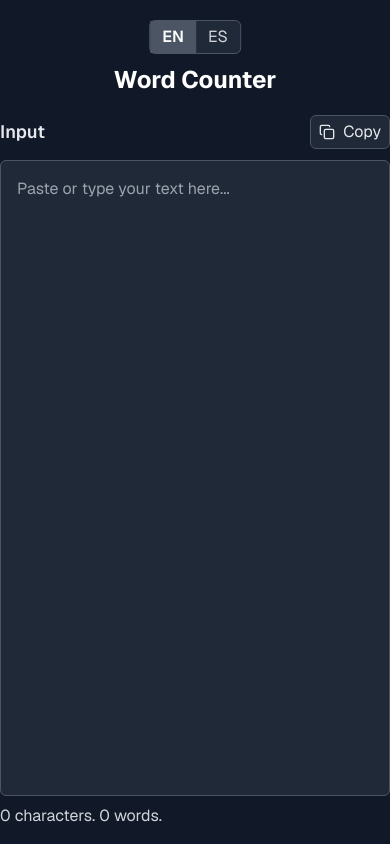
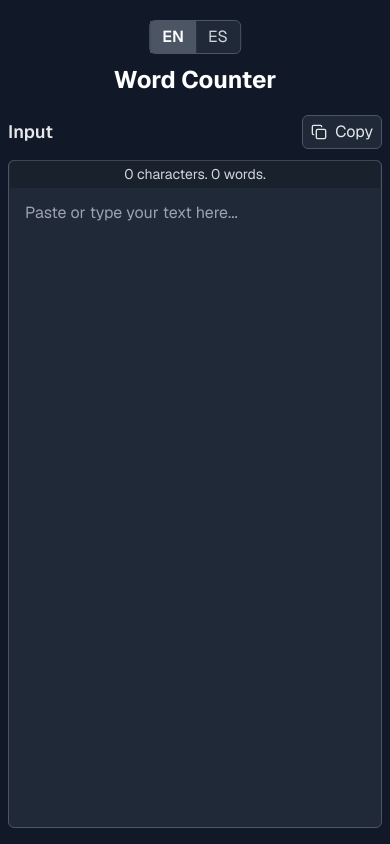
Before and after one commit to andremov/word-counter, a Next.js app: page /en in a window 390 px wide. Built offline with nearby package versions, Linux system fonts and the light colour scheme.

Commit message:
revise mobile styles

```diff
--- a/src/_components/word-counter.tsx
+++ b/src/_components/word-counter.tsx
@@ -57,8 +57,8 @@ export default function WordCounter({ lang = "en" }: { lang?: "en" | "es" }) {
     <div className="container mx-auto flex h-full flex-col">
       <Header lang={lang} />
 
-      <div className={clsx(["flex flex-1 gap-4"])}>
-        <div className={clsx(["flex w-full flex-col gap-2"])}>
+      <div className="flex flex-1 gap-4">
+        <div className="relative mx-auto flex w-full max-w-md flex-col gap-2 px-2">
           <div className="flex h-10 items-center justify-between">
             <h2 className="text-lg font-semibold text-gray-200">
               {localeStrings.labels.input}
@@ -85,16 +85,16 @@ export default function WordCounter({ lang = "en" }: { lang?: "en" | "es" }) {
               )}
             </button>
           </div>
+          <div className="absolute top-12 mx-[2px] w-[calc(100%-20px)] rounded-t-md bg-black/20 py-1 text-center text-sm text-gray-300">
+            {characterCount} {localeStrings.labels.chars}. {wordCount}{" "}
+            {localeStrings.labels.words}.
+          </div>
           <textarea
             placeholder={localeStrings.labels.data}
             value={input}
             onChange={(e) => setInput(e.target.value)}
-            className="w-full flex-1 resize-none rounded-md border border-gray-600 bg-gray-800 p-4 text-gray-200 placeholder-gray-400 outline-none transition focus:border-blue-400"
+            className="w-full flex-1 resize-none rounded-md border border-gray-600 bg-gray-800 p-4 pt-10 text-gray-200 placeholder-gray-400 outline-none transition focus:border-blue-400"
           />
-          <div className="text-gray-300">
-            {characterCount} {localeStrings.labels.chars}. {wordCount}{" "}
-            {localeStrings.labels.words}.
-          </div>
         </div>
       </div>
     </div>
```
Also changed, not shown: src/_components/locale-switcher.tsx (+8 -2 lines).
